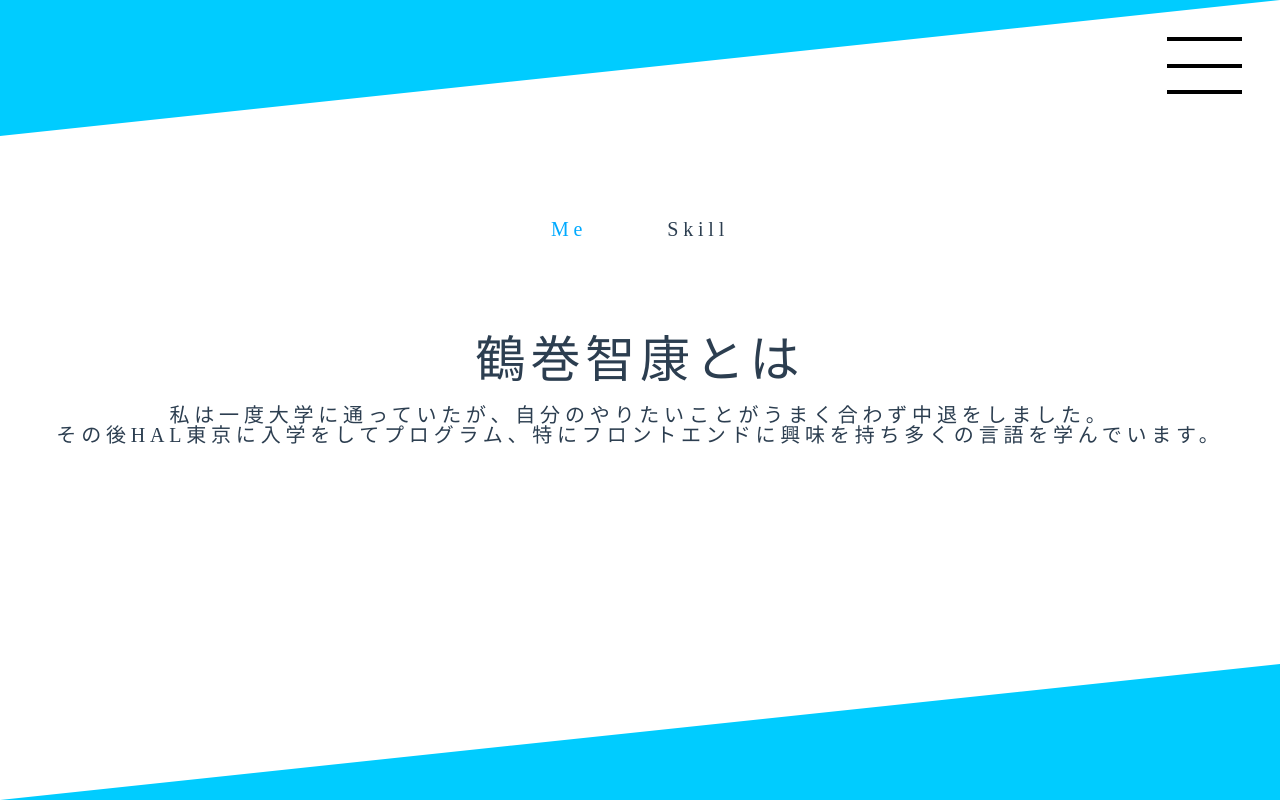
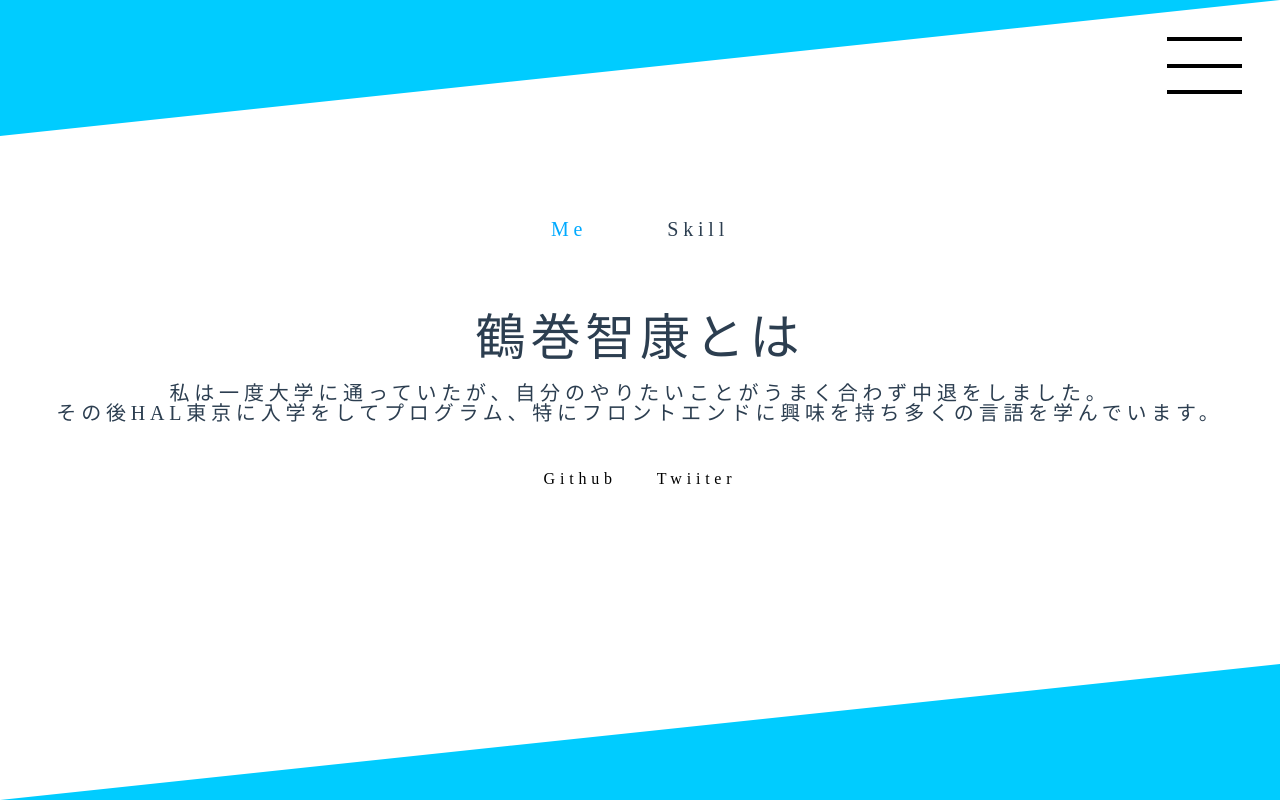
Before and after one commit to roll1226/portfolio, a Vue app: page /#/about in a window 1280 px wide. Built offline with nearby package versions, Linux system fonts and the light colour scheme; a web font is replaced by a local one.

Commit message:
第一回公開commit(修正)

```diff
--- a/public/index.html
+++ b/public/index.html
@@ -4,7 +4,7 @@
     <meta charset="utf-8">
     <meta http-equiv="X-UA-Compatible" content="IE=edge">
     <meta name="viewport" content="width=device-width,initial-scale=1.0">
-    <!-- <link rel="icon" href="<%= BASE_URL %>favicon.ico"> -->
+    <link rel="icon" href="<%= BASE_URL %>favicon.ico">
     <title>portfolio / Home</title>
   </head>
   <body>
--- a/src/components/Me.vue
+++ b/src/components/Me.vue
@@ -6,6 +6,18 @@
     <p>
       私は一度大学に通っていたが、自分のやりたいことがうまく合わず中退をしました。<br>その後HAL東京に入学をしてプログラム、特にフロントエンドに興味を持ち多くの言語を学んでいます。
     </p>
+    <div id="sns">
+      <div id="github">
+        <a href="https://github.com/roll1226" target="block">
+          Github
+        </a>
+      </div>
+      <div id="twitter">
+        <a href="https://twitter.com/Tonotomo1226" target="block">
+          Twiiter
+        </a>
+      </div>
+    </div>
   </div>
 </template>
 
@@ -23,6 +35,40 @@ p {
   margin:  20px;
   font-size: 20px;
 }
+#sns {
+  display: flex;
+  flex-flow: row nowrap;
+  justify-content: center;
+  align-items: center;
+  margin-top: 4%;
+  a {
+    padding: 20px;
+    border-radius: 20px;
+    transition: all 1s ease 0s;
+    text-decoration: none;
+    color: #000;
+    &:hover {
+      box-shadow: 0 0 30px rgba(0,0,0,0.2);
+    }
+  }
+
+  #github {
+    a {
+      &:hover {
+        color: #fff;
+        background: #777;
+      }
+    }
+  }
+  #twitter {
+    a {
+      &:hover {
+        color: #fff;
+        background: #0af;
+      }
+    }
+  }
+}
 @media screen and (max-width: 760px){
   h1 {
     font-size: 24px;
@@ -30,5 +76,8 @@ p {
   p {
     font-size: 15px;
   }
+  #sns {
+    margin-top: 17%;
+  }
 }
 </style>
```
Also changed, not shown: 11 other files (tests, documents, lock files or other folders).
